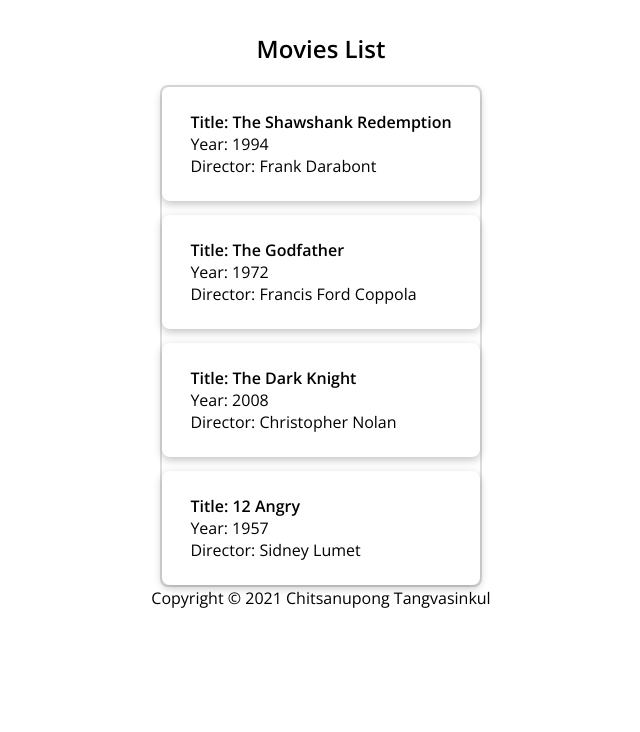
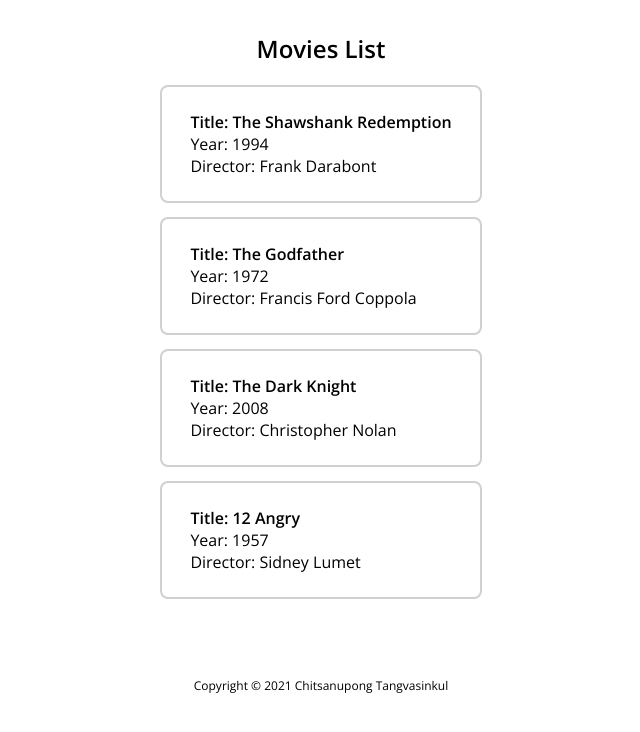
Before and after one commit to firstneverrest/React-Beautiful-DND-Tutorial, a React (Create React App) app: page / in a window 1280 px wide. Shown: the top 732 px of the page, without its empty margins (319-959 px from the left). Built offline with nearby package versions, Linux system fonts and the light colour scheme.

Commit message:
feat: change card style

```diff
--- a/src/index.css
+++ b/src/index.css
@@ -21,17 +21,22 @@ li {
 }
 
 .movie-list {
-  border: 2px solid #ddd;
   margin-top: 20px;
-  border-radius: 8px;
+  height: 70vh;
 }
 
 .movie {
   padding: 24px 28px;
   border-radius: 8px;
-  box-shadow: rgba(0, 0, 0, 0.24) 0px 3px 8px;
+  border: solid 2px #d0d0d0;
+  /* box-shadow: rgba(0, 0, 0, 0.24) 0px 3px 8px; */
 }
 
 .movie:not(:last-child) {
   margin-bottom: 14px;
 }
+
+.copyright {
+  font-size: 12px;
+  margin-top: 2rem;
+}
```
